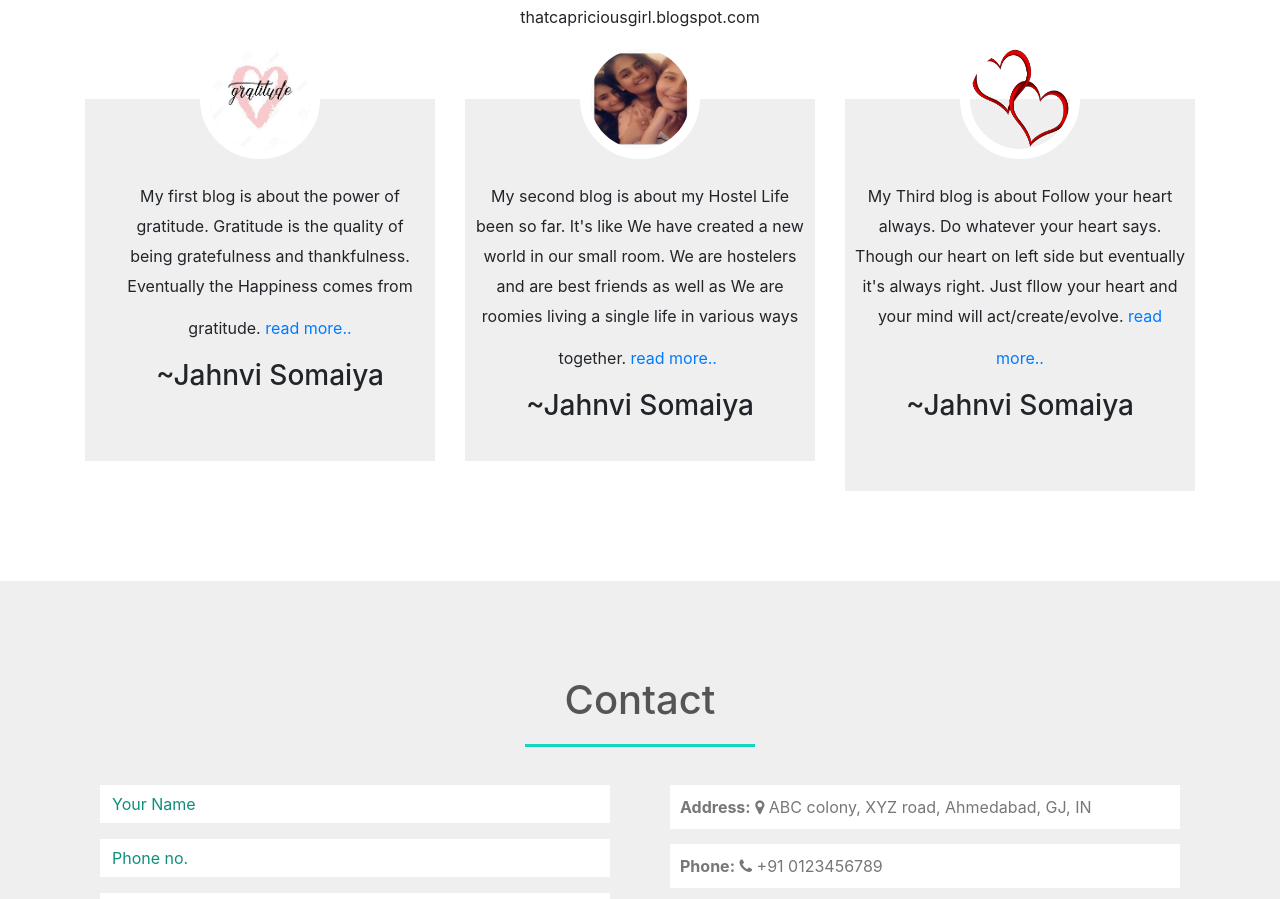
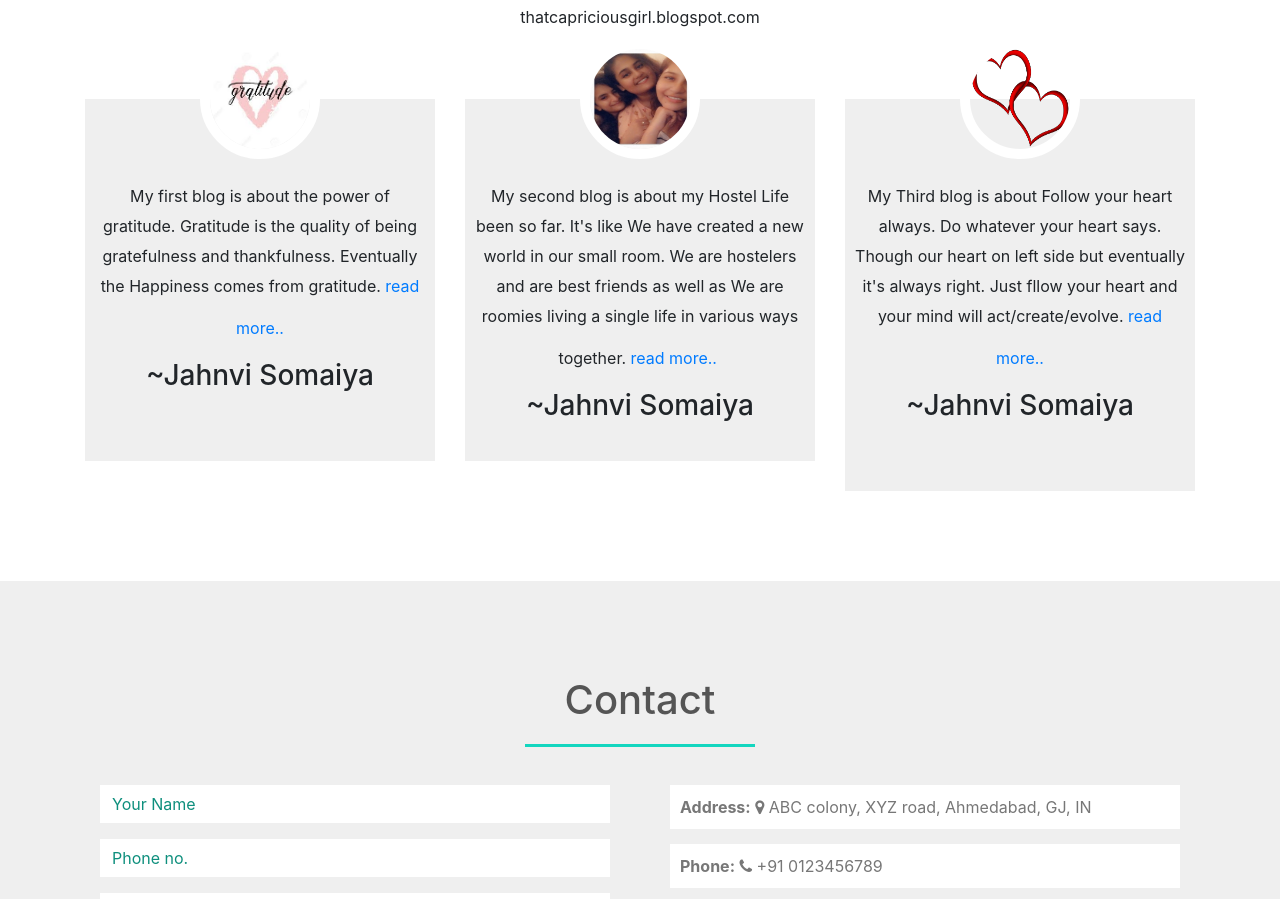
Before and after one commit to jahnviks/myportfolio, a plain HTML site: page index.html in a window 1280 px wide. Shown: the part 2531-3430 px from the top of the page. Drawn offline with nearby package versions, Linux system fonts and the light colour scheme.

Commit message:
changed the margin of layout

```diff
--- a/style.css
+++ b/style.css
@@ -284,7 +284,7 @@ h1#blog{
 }
 .pro1
 {
-	padding: 70px 10px 60px 30PX;
+	padding: 70px 10px 60px 10PX;
 	background-color: #efefef;
 }
 .pro2
```
